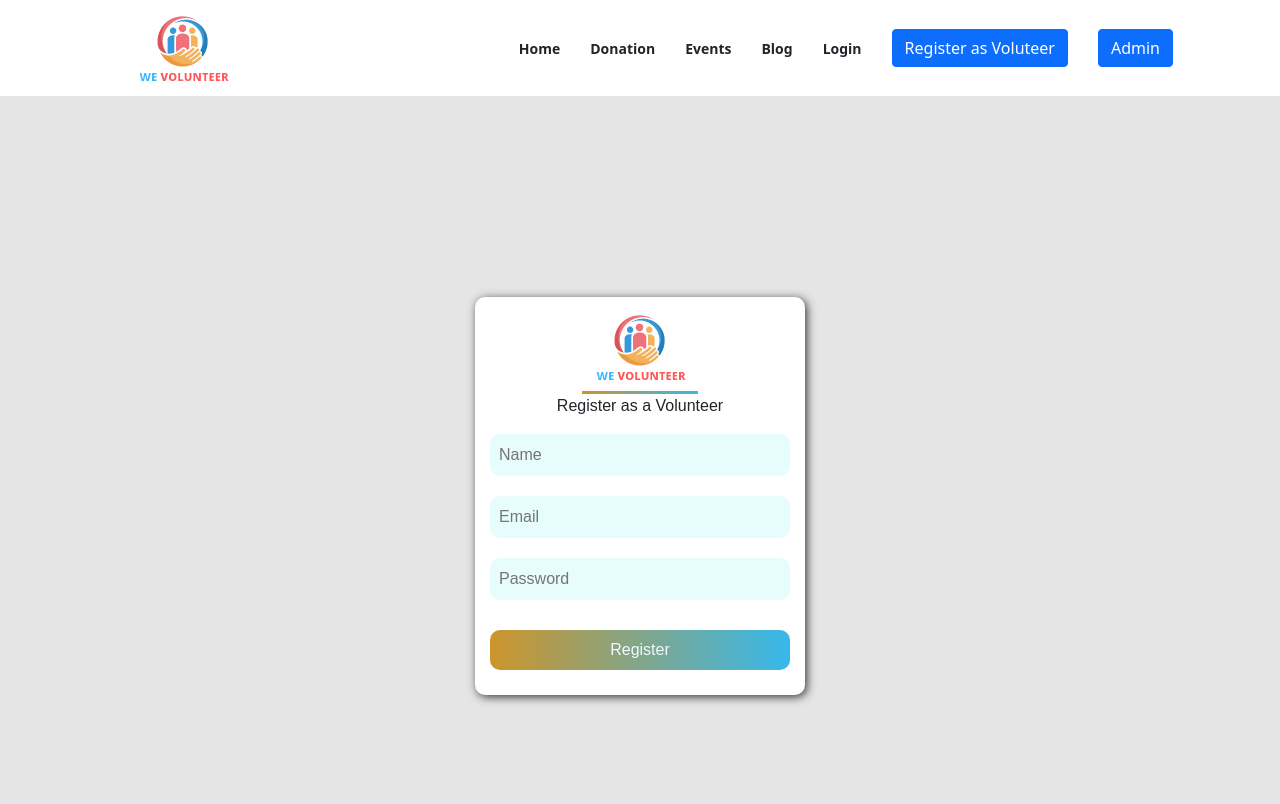
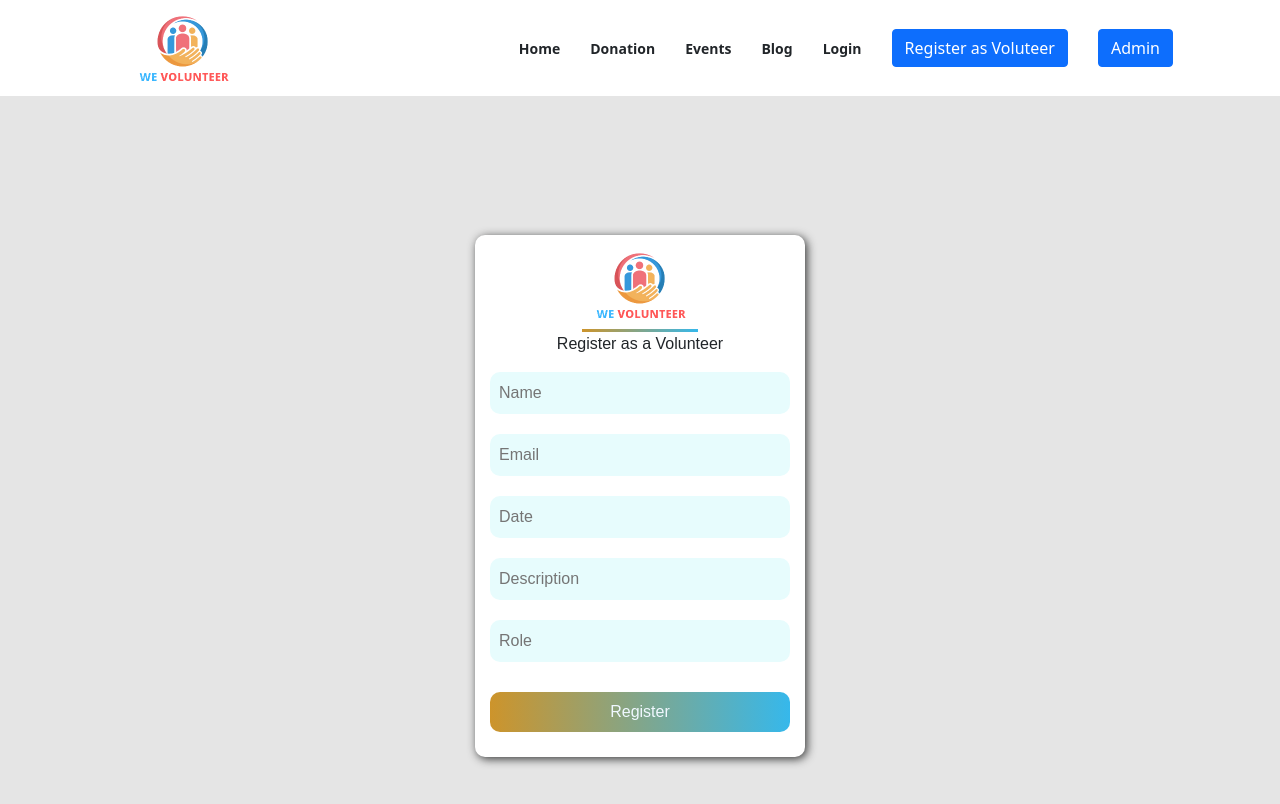
Before and after one commit to kamrul-dev/we-volunteer-react-client, a React (Create React App) app: page /volunteerregister in a window 1280 px wide. Shown: the top 804 px of the page. Built offline with nearby package versions, Linux system fonts and the light colour scheme.

Commit message:
volunteer registration form design completed

```diff
--- a/src/Pages/Home/VolunteerRegister/VolunteerRegister.js
+++ b/src/Pages/Home/VolunteerRegister/VolunteerRegister.js
@@ -24,7 +24,13 @@ const VolunteerRegister = () => {
                             <input type="email" name='email' placeholder='Email' required />
                         </div>
                         <div className="form-input">
-                            <input type="password" name='password' placeholder='Password' required />
+                            <input type="text" name='date' placeholder='Date'/>
+                        </div>
+                        <div className="form-input">
+                            <input type="text" name='description' placeholder='Description' />
+                        </div>
+                        <div className="form-input">
+                            <input type="text" name='role' placeholder='Role' />
                         </div>
                         <div>
                             <button type="submit">Register</button>
```
